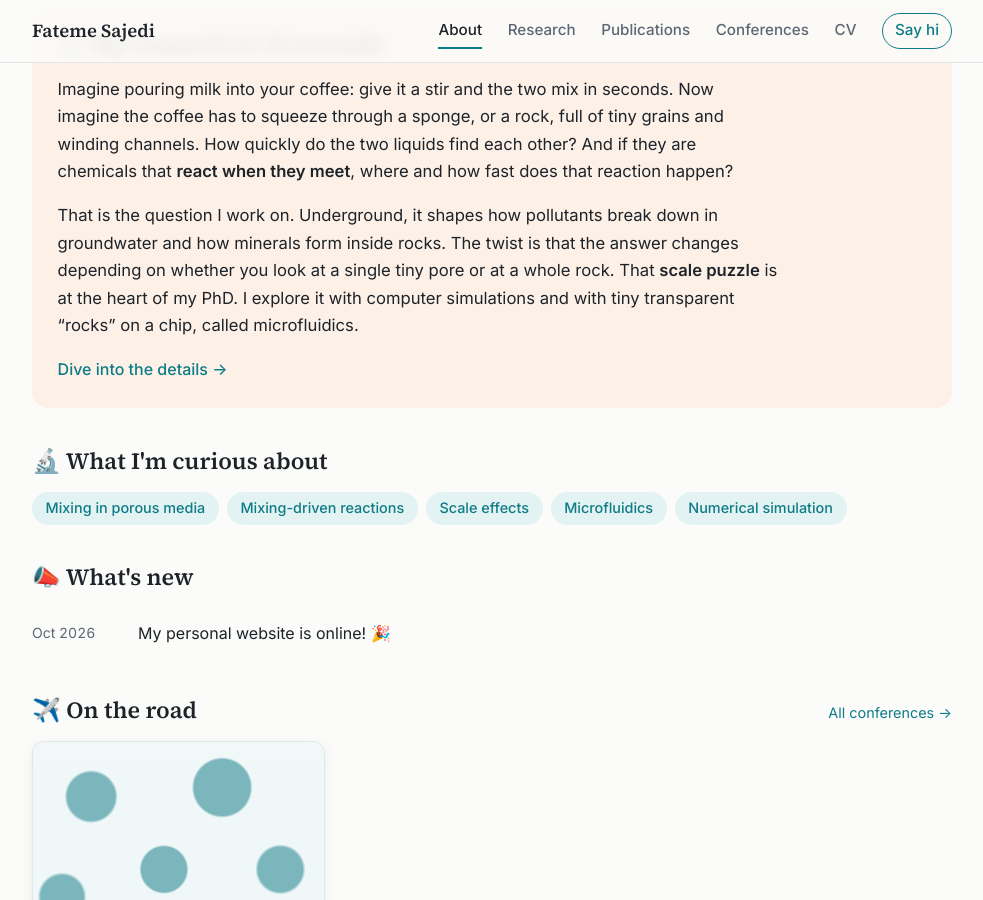
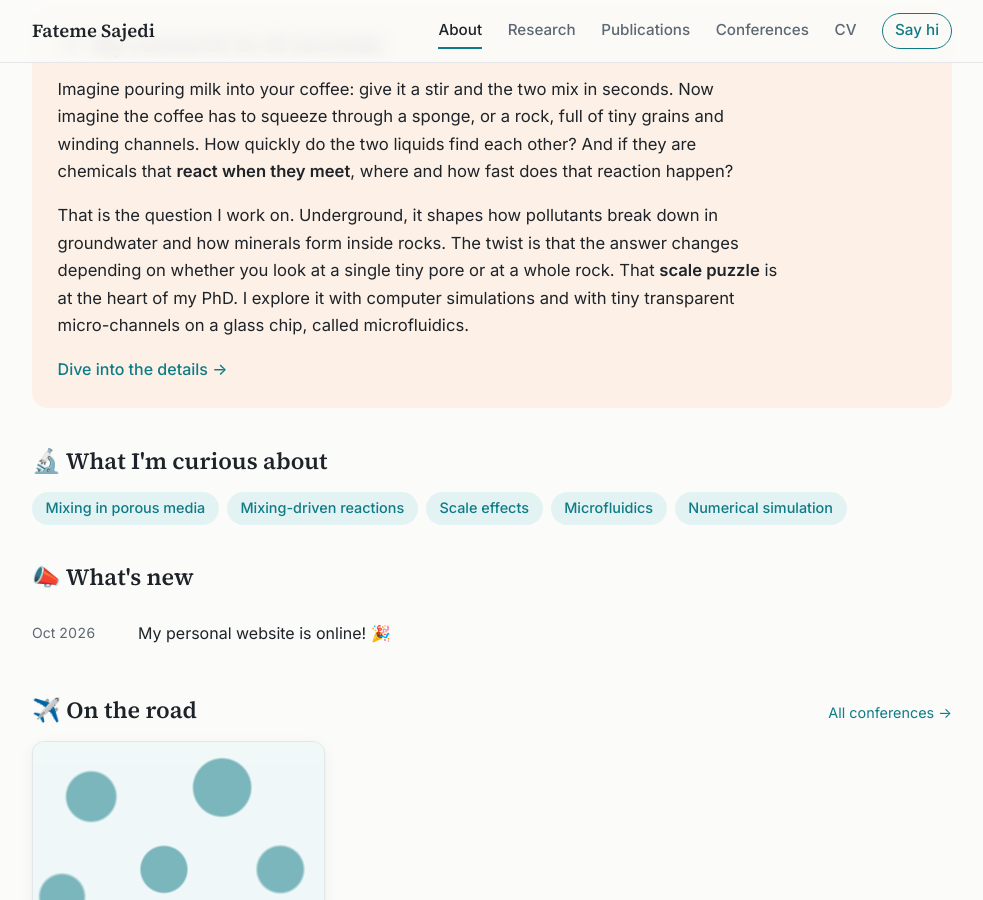
Before and after one commit to fatemesajedi/fatemesajedi.github.io, a Jekyll site: the page built from index.html, in a window 1280 px wide and 900 px high, scrolled down 760 px. Shown: the whole window, without its empty margins (148-1131 px from the left). Built offline with Jekyll 4.4.1, drawn with Linux system fonts in a browser that asks for light colours.

Commit message:
Update _data/profile.yml (via Pages CMS)

```diff
--- a/_data/profile.yml
+++ b/_data/profile.yml
@@ -24,8 +24,8 @@ research_simple: >
   down in groundwater and how minerals form inside rocks. The twist is that the
   answer changes depending on whether you look at a single tiny pore or at a
   whole rock. That **scale puzzle** is at the heart of my PhD. I explore it with
-  computer simulations and with tiny transparent "rocks" on a chip, called
-  microfluidics.
+  computer simulations and with tiny transparent micro-channels on a glass chip,
+  called microfluidics.
 interests:
   - Mixing in porous media
   - Mixing-driven reactions
```
